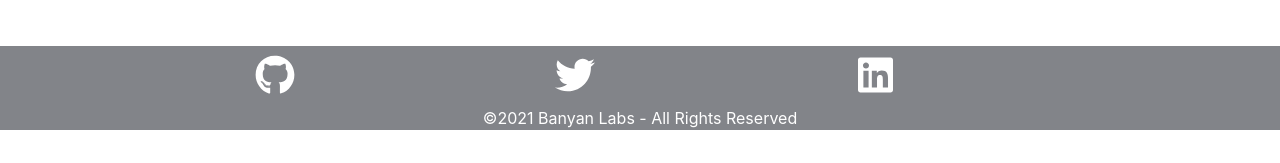
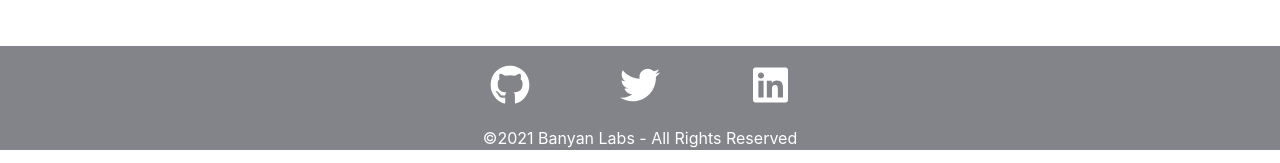
Before and after one commit to Banyan-Labs/collaborate, a React (Create React App) app: page / in a window 1280 px wide. Shown: the part 1528-1691 px from the top of the page. Built offline with nearby package versions, Linux system fonts and the light colour scheme.

Commit message:
Updated to match mock per standup

```diff
--- a/src/components/Footer/Footer.css
+++ b/src/components/Footer/Footer.css
@@ -5,13 +5,17 @@
 
 .footer-links {
     display: flex;
+    justify-content: center;
 }
 
 .footer-links > div {
-    margin-left: 250px;
+    /* margin-left: 250px; */
     text-align: center;
     font-size: 40px;
     width: 50px;
+    margin: 10px 40px;
+    /* margin-left:40px; */
+    /* margin-right:40px; */
 }
 
 .copyright-text {
```
